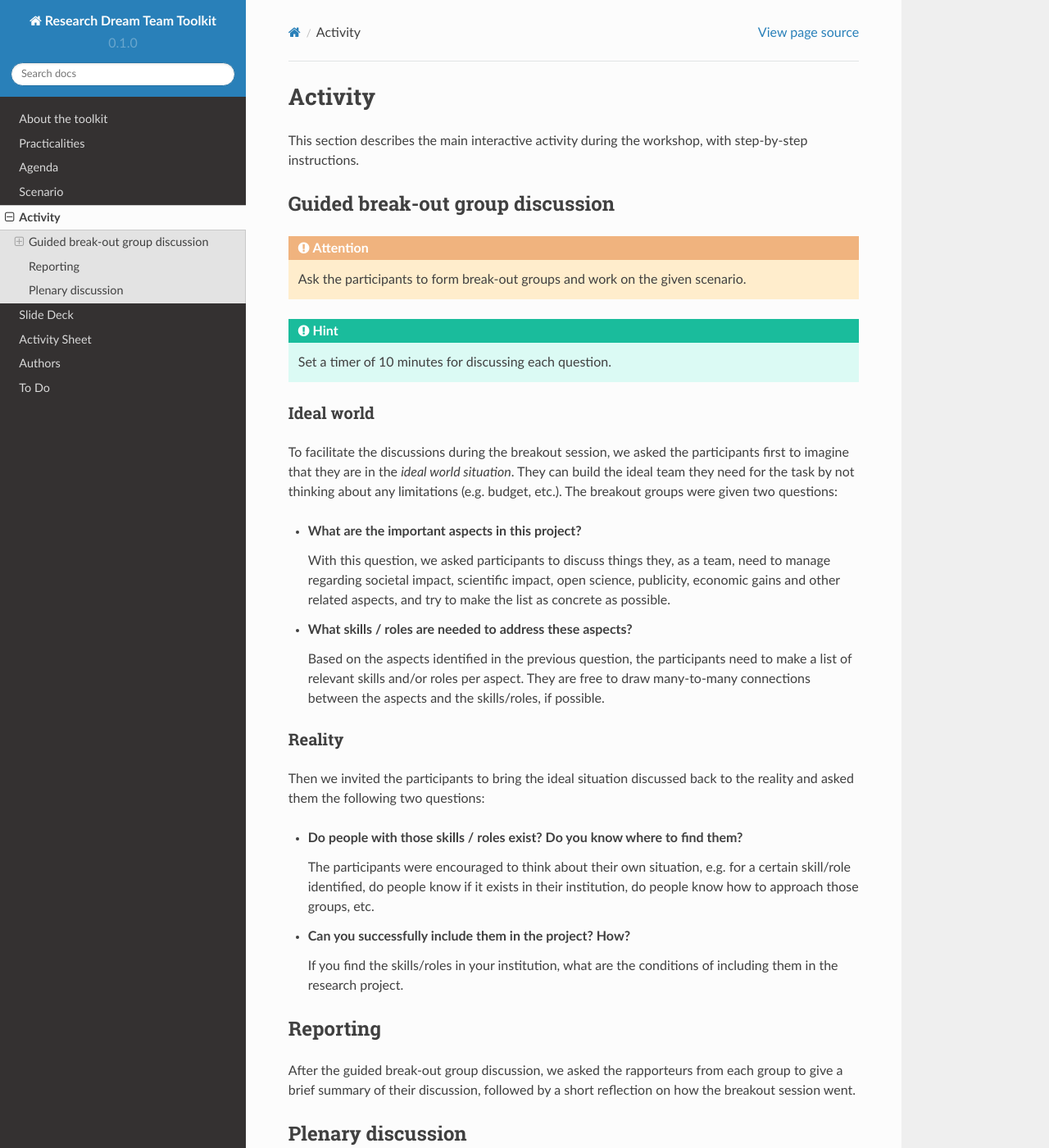
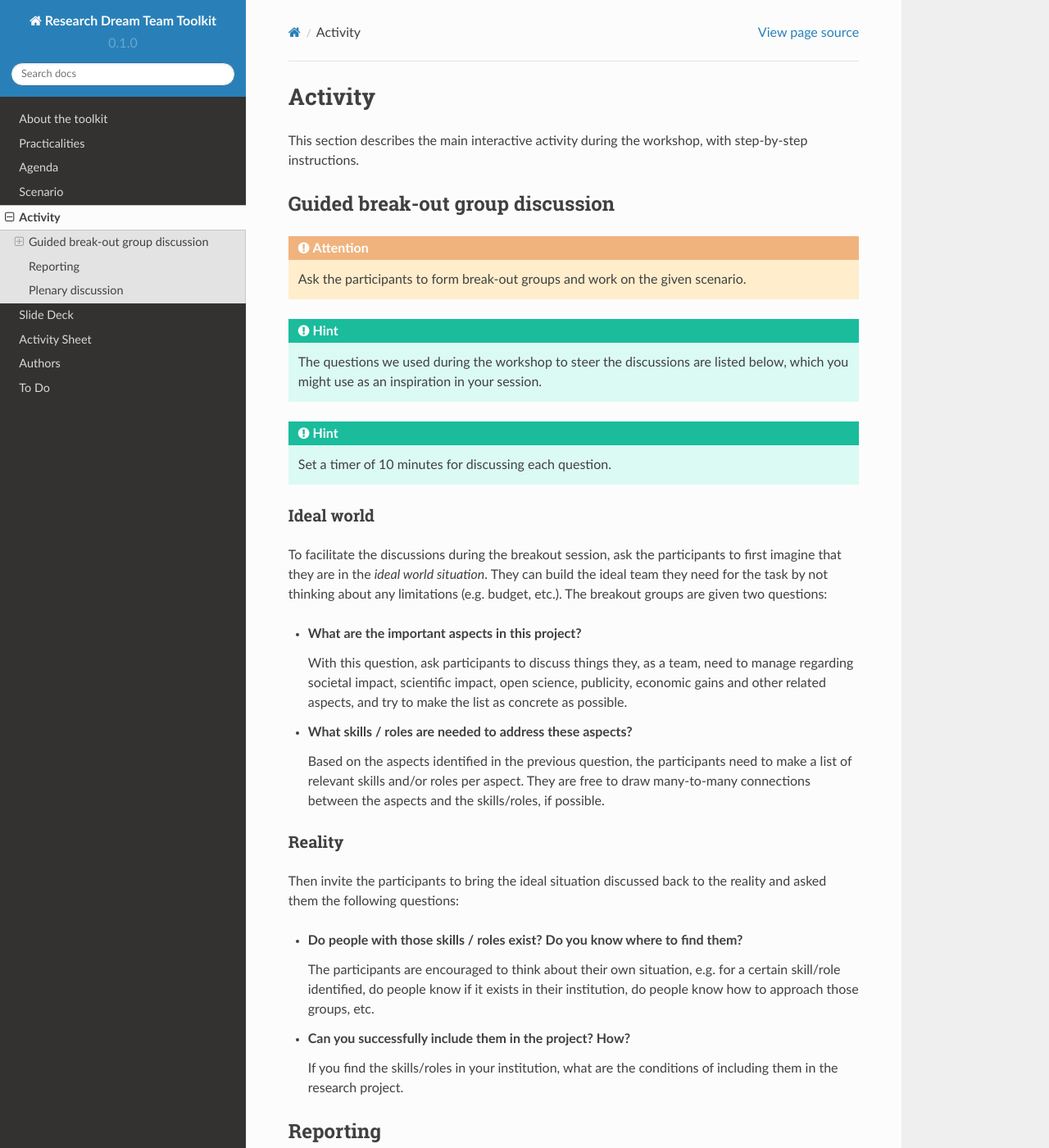
Before and after one commit to research-dream-team/toolkit, a Sphinx documentation site: the page built from source/activity.rst, in a window 1280 px wide and 1400 px high. Shown: the whole window at 82% size. Built offline with Sphinx 7.4.7 and the Read the Docs theme 2.0.0, drawn with Linux system fonts in a browser that asks for light colours; some of the changed text lies outside the part shown.

Commit message:
Updated activity section

```diff
--- a/source/activity.rst
+++ b/source/activity.rst
@@ -14,20 +14,24 @@
    scenario.
 
 .. hint::
+   The questions we used during the workshop to steer the discussions are
+   listed below, which you might use as an inspiration in your session.
+
+.. hint::
 
    Set a timer of 10 minutes for discussing each question.
 
 Ideal world
 ^^^^^^^^^^^
 
-To facilitate the discussions during the breakout session, we asked the
-participants first to imagine that they are in the *ideal world situation*.
+To facilitate the discussions during the breakout session, ask the
+participants to first imagine that they are in the *ideal world situation*.
 They can build the ideal team they need for the task by not thinking about any
-limitations (e.g. budget, etc.). The breakout groups were given two questions:
+limitations (e.g. budget, etc.). The breakout groups are given two questions:
 
 * **What are the important aspects in this project?**
 
-  With this question, we asked participants to discuss things they, as a team,
+  With this question, ask participants to discuss things they, as a team,
   need to manage regarding societal impact, scientific impact, open science,
   publicity, economic gains and other related aspects, and try to make the list
   as concrete as possible.
@@ -42,12 +46,12 @@
 Reality
 ^^^^^^^
 
-Then we invited the participants to bring the ideal situation discussed back to
-the reality and asked them the following two questions:
+Then invite the participants to bring the ideal situation discussed back to
+the reality and asked them the following questions:
 
 * **Do people with those skills / roles exist? Do you know where to find them?**
 
-  The participants were encouraged to think about their own situation, e.g.
+  The participants are encouraged to think about their own situation, e.g.
   for a certain skill/role identified, do people know if it exists in their
   institution, do people know how to approach those groups, etc.
 
@@ -60,18 +64,17 @@
 Reporting
 ---------
 
-After the guided break-out group discussion, we asked the rapporteurs from
-each group to give a brief summary of their discussion, followed by a short
-reflection on how the breakout session went.
+After the guided break-out group discussion, ask the rapporteurs from each
+group to give a brief summary of their discussion. Subsequently, briefly
+reflect on how the breakout session went.
 
 
 Plenary discussion
 ------------------
 
-The workshop was wrapped up with a plenary session, which was focused on
-practical implications of the discussion. Here we would like the participants
-to think about practical tips or creative ideas that they can use immediately
-in their work.
+Wrap up the workshop with a plenary session focused on practical implications
+of the discussion. Ask the participants to think about practical tips or
+creative ideas that they can use immediately in their work.
 
 Instead of open discussion, it is also recommended to run an online survey
 (e.g. Mentimeter) at the end of the workshop, some exemplary questions could
```
